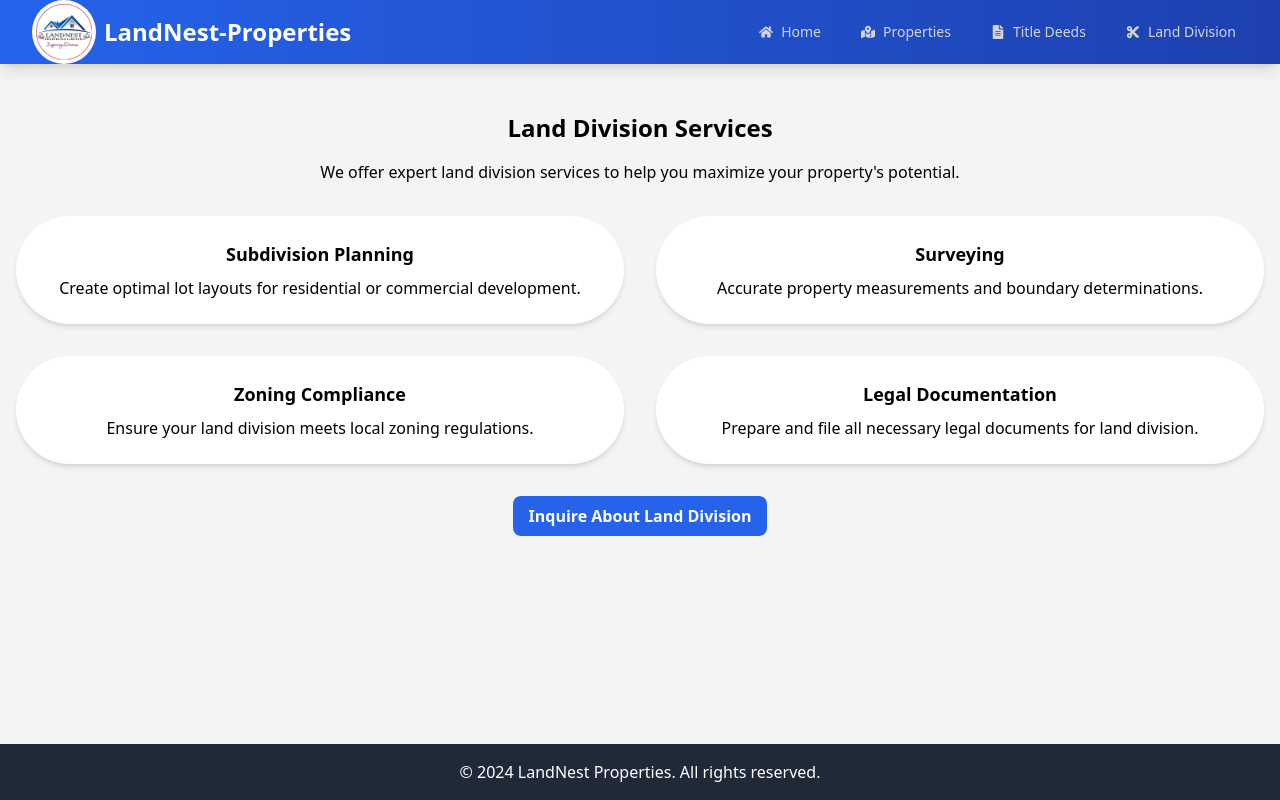
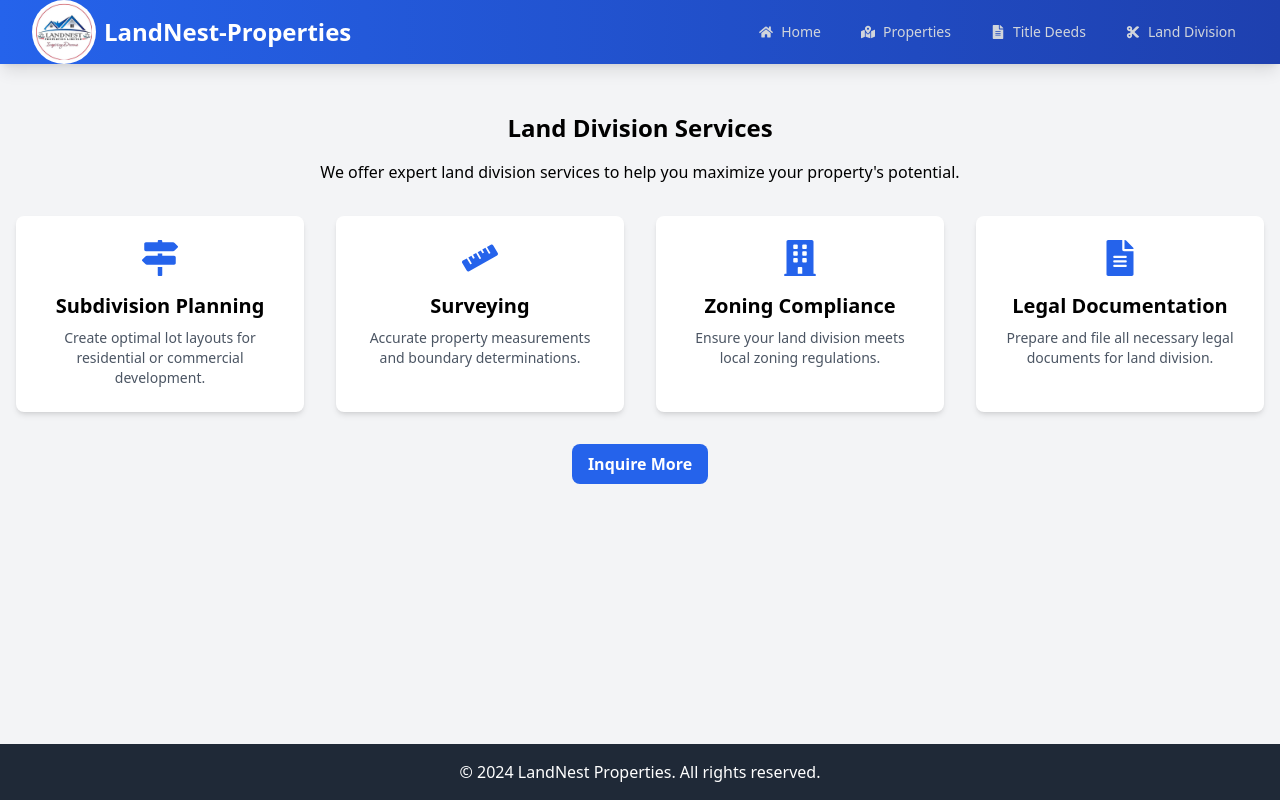
Before and after one commit to NjoguRufus/landnest, a React (Create React App) app: page /landdivision in a window 1280 px wide. Built offline with nearby package versions, Linux system fonts and the light colour scheme.

Commit message:
changes1

```diff
--- a/src/components/Button.jsx
+++ b/src/components/Button.jsx
@@ -1,6 +1,6 @@
 import React from 'react';
 
-const Button = ({ children, onClick, href, className = '', variant = 'primary', size = 'medium' }) => {
+const Button = ({ children, onClick, className = '', variant = 'primary', size = 'medium' }) => {
   const baseStyles = 'font-bold rounded-lg transition duration-300 ease-in-out focus:outline-none focus:ring-2 focus:ring-offset-2';
 
   const variants = {
@@ -18,21 +18,7 @@ const Button = ({ children, onClick, href, className = '', variant = 'primary',
 
   const buttonStyles = `${baseStyles} ${variants[variant]} ${sizes[size]} ${className}`;
 
-  // Check if `href` is provided to render an <a> tag for external links
-  if (href) {
-    return (
-      <a
-        href={href}
-        className={buttonStyles}
-        target="_blank"
-        rel="noopener noreferrer"
-      >
-        {children}
-      </a>
-    );
-  }
-
-  // Render as a button if `href` is not provided
+  // Render button with the onClick function, only if no `href` is provided
   return (
     <button className={buttonStyles} onClick={onClick}>
       {children}
--- a/src/pages/LandDivisionPage.js
+++ b/src/pages/LandDivisionPage.js
@@ -1,4 +1,5 @@
 import React from 'react';
+import { FaMapSigns, FaRuler, FaBuilding, FaFileAlt } from 'react-icons/fa'; // Importing icons
 import Button from '../components/Button';
 
 const LandDivisionPage = () => (
@@ -7,40 +8,44 @@ const LandDivisionPage = () => (
     <p className="mb-8">We offer expert land division services to help you maximize your property's potential.</p>
 
     {/* Cards for Land Division Services */}
-    <div className="grid grid-cols-1 md:grid-cols-2 gap-8 mb-8">
-      <div className="bg-white p-6 rounded-full shadow-md flex flex-col items-center">
-        <h3 className="text-lg font-semibold mb-2">Subdivision Planning</h3>
-        <p>Create optimal lot layouts for residential or commercial development.</p>
+    <div className="grid grid-cols-1 md:grid-cols-2 lg:grid-cols-4 gap-8 mb-8">
+      <div className="bg-white p-6 rounded-lg shadow-md flex flex-col items-center text-center">
+        <FaMapSigns className="text-4xl mb-4 text-blue-600" /> {/* Icon for Subdivision Planning */}
+        <h3 className="text-xl font-semibold mb-2">Subdivision Planning</h3>
+        <p className="text-sm text-gray-600">Create optimal lot layouts for residential or commercial development.</p>
       </div>
 
-      <div className="bg-white p-6 rounded-full shadow-md flex flex-col items-center">
-        <h3 className="text-lg font-semibold mb-2">Surveying</h3>
-        <p>Accurate property measurements and boundary determinations.</p>
+      <div className="bg-white p-6 rounded-lg shadow-md flex flex-col items-center text-center">
+        <FaRuler className="text-4xl mb-4 text-blue-600" /> {/* Icon for Surveying */}
+        <h3 className="text-xl font-semibold mb-2">Surveying</h3>
+        <p className="text-sm text-gray-600">Accurate property measurements and boundary determinations.</p>
       </div>
 
-      <div className="bg-white p-6 rounded-full shadow-md flex flex-col items-center">
-        <h3 className="text-lg font-semibold mb-2">Zoning Compliance</h3>
-        <p>Ensure your land division meets local zoning regulations.</p>
+      <div className="bg-white p-6 rounded-lg shadow-md flex flex-col items-center text-center">
+        <FaBuilding className="text-4xl mb-4 text-blue-600" /> {/* Icon for Zoning Compliance */}
+        <h3 className="text-xl font-semibold mb-2">Zoning Compliance</h3>
+        <p className="text-sm text-gray-600">Ensure your land division meets local zoning regulations.</p>
       </div>
 
-      <div className="bg-white p-6 rounded-full shadow-md flex flex-col items-center">
-        <h3 className="text-lg font-semibold mb-2">Legal Documentation</h3>
-        <p>Prepare and file all necessary legal documents for land division.</p>
+      <div className="bg-white p-6 rounded-lg shadow-md flex flex-col items-center text-center">
+        <FaFileAlt className="text-4xl mb-4 text-blue-600" /> {/* Icon for Legal Documentation */}
+        <h3 className="text-xl font-semibold mb-2">Legal Documentation</h3>
+        <p className="text-sm text-gray-600">Prepare and file all necessary legal documents for land division.</p>
       </div>
     </div>
 
-    {/* Inquire Button Redirect to WhatsApp with Custom Message */}
+    {/* WhatsApp Contact Button */}
     <Button
       variant="primary"
       size="medium"
       onClick={(e) => {
-        e.preventDefault(); // Prevent any default behavior (form submission, etc.)
+        e.preventDefault(); // Prevents form submission if this is inside a form
         const message = 'Hi, I am interested in your land division services. Can I get more information about it?';
-        const url = `https://wa.me/c/254791155856?text=${encodeURIComponent(message)}`;
-        window.open(url, '_blank'); // Open WhatsApp link in a new tab
+        const url = `https://wa.me/254714748299?text=${encodeURIComponent(message)}`; // Correct link format
+        window.open(url, '_blank'); // Opens WhatsApp in a new tab
       }}
     >
-      Inquire About Land Division
+      Inquire More
     </Button>
   </div>
 );
--- a/src/pages/TitleDeedsPage.js
+++ b/src/pages/TitleDeedsPage.js
@@ -1,25 +1,62 @@
 import React from 'react';
+import { FaSearch, FaFileAlt, FaGavel, FaShieldAlt } from 'react-icons/fa'; // Importing icons
 import Button from '../components/Button';
 
-const TitleDeedsPage = () => (
-  <div>
+const TitleDeedsPage = () => {
+  const services = [
+    {
+      title: 'Title Search and Verification',
+      description: 'We conduct thorough title searches to ensure the authenticity of ownership.',
+      icon: <FaSearch className="text-3xl mb-2 text-blue-500" /> // Added blue color here
+    },
+    {
+      title: 'Deed Preparation and Filing',
+      description: 'We prepare and file title deeds for efficient property transfers.',
+      icon: <FaFileAlt className="text-3xl mb-2 text-blue-500" /> // Added blue color here
+    },
+    {
+      title: 'Legal Consultation on Property Rights',
+      description: 'Expert legal advice on your property rights and ownership matters.',
+      icon: <FaGavel className="text-3xl mb-2 text-blue-500" /> // Added blue color here
+    },
+    {
+      title: 'Title Insurance',
+      description: 'We provide insurance to protect you against unforeseen property title issues.',
+      icon: <FaShieldAlt className="text-3xl mb-2 text-blue-500" /> // Added blue color here
+    },
+  ];
+
+  return (
+    <div className="text-center">
       <h2 className="text-2xl font-bold mb-4">Title Deed Services</h2>
       <p className="mb-4">Our title deed services ensure secure and efficient property ownership transfer.</p>
-    <ul className="list-disc pl-5 mb-4">
-      <li>Title search and verification</li>
-      <li>Deed preparation and filing</li>
-      <li>Legal consultation on property rights</li>
-      <li>Title insurance</li>
-    </ul>
+
+      {/* Cards for Title Deed Services */}
+      <div className="grid grid-cols-1 md:grid-cols-2 lg:grid-cols-3 gap-8 mb-8">
+        {services.map((service, index) => (
+          <div key={index} className="bg-white p-6 rounded-lg shadow-md flex flex-col items-center">
+            {service.icon} {/* Display the icon */}
+            <h3 className="text-lg font-semibold mb-2">{service.title}</h3>
+            <p>{service.description}</p>
+          </div>
+        ))}
+      </div>
+
+      {/* WhatsApp Contact Button */}
       <Button
         variant="primary"
         size="medium"
-  onClick={() => window.open('https://wa.me/c/254720259827?text=Hi,%20I%27m%20interested%20in%20your%20title%20deed%20services.%20Can%20you%20provide%20more%20information?', '_blank')}
+        onClick={(e) => {
+          e.preventDefault(); // Prevents form submission if this is inside a form
+          const message = 'Hi, I am interested in your Titledeed services. Can I get more information about it?';
+          const url = `https://wa.me/254714748299?text=${encodeURIComponent(message)}`; // Correct link format
+          window.open(url, '_blank'); // Opens WhatsApp in a new tab
+        }}
       >
-  Request Title Deed Service
+        Inquire More
       </Button>
-
     </div>
   );
+};
 
 export default TitleDeedsPage;
```
Lines whose indentation alone changed are shown as unchanged.
